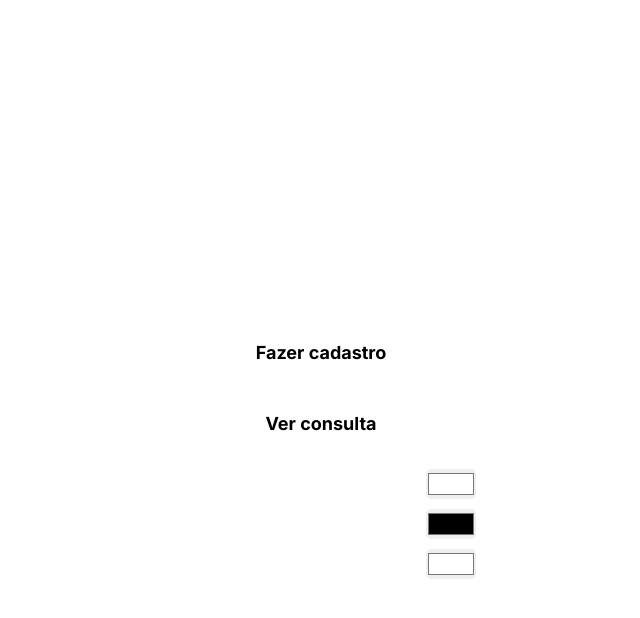
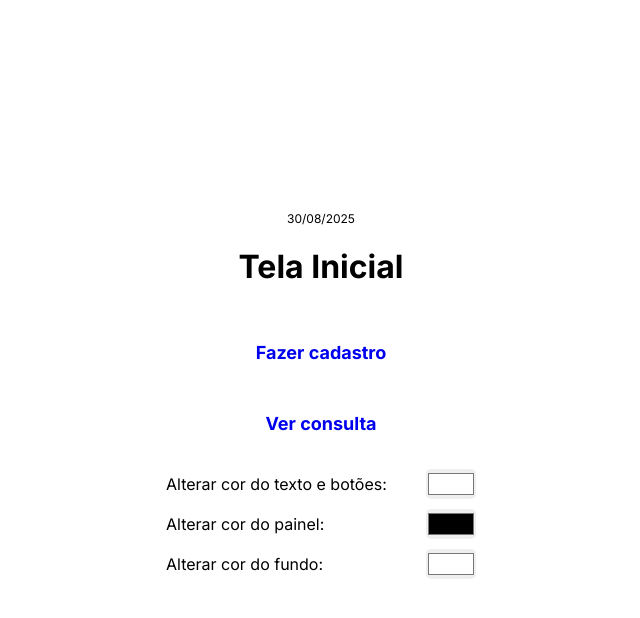
Before and after one commit to possatogabriel/PWIII-Gabriel-Possato, a PHP site: page / in a window 1280 px wide. Shown: the top 618 px of the page, without its empty margins (319-959 px from the left). Run offline with PHP 8.4, Linux system fonts and the light colour scheme.

Commit message:
Clean the CSS

```diff
--- a/Aula06/CSS/style.css
+++ b/Aula06/CSS/style.css
@@ -14,7 +14,6 @@ body {
     flex-direction: column;
     align-items: center;
     justify-content: center;
-    color: white;
     padding: 20px 100px;
     border-radius: 10px;
 }
@@ -39,7 +38,6 @@ body {
 }
 
 .buttons a {
-    color: black;
     font-size: large;
     font-weight: bold;
     text-decoration: none;
@@ -100,7 +98,7 @@ body {
     width: 300px;
     height: 30px;
     border-radius: 5px;
-    border: 1px solid gray;
+    border: 1px solid transparent;
     padding: 5px;
     font-size: larger;
 }
@@ -124,7 +122,6 @@ body {
 }
 
 .voltar {
-    color: white;
     text-decoration: none;
     transition: transform 0.2s ease;
 }
```
